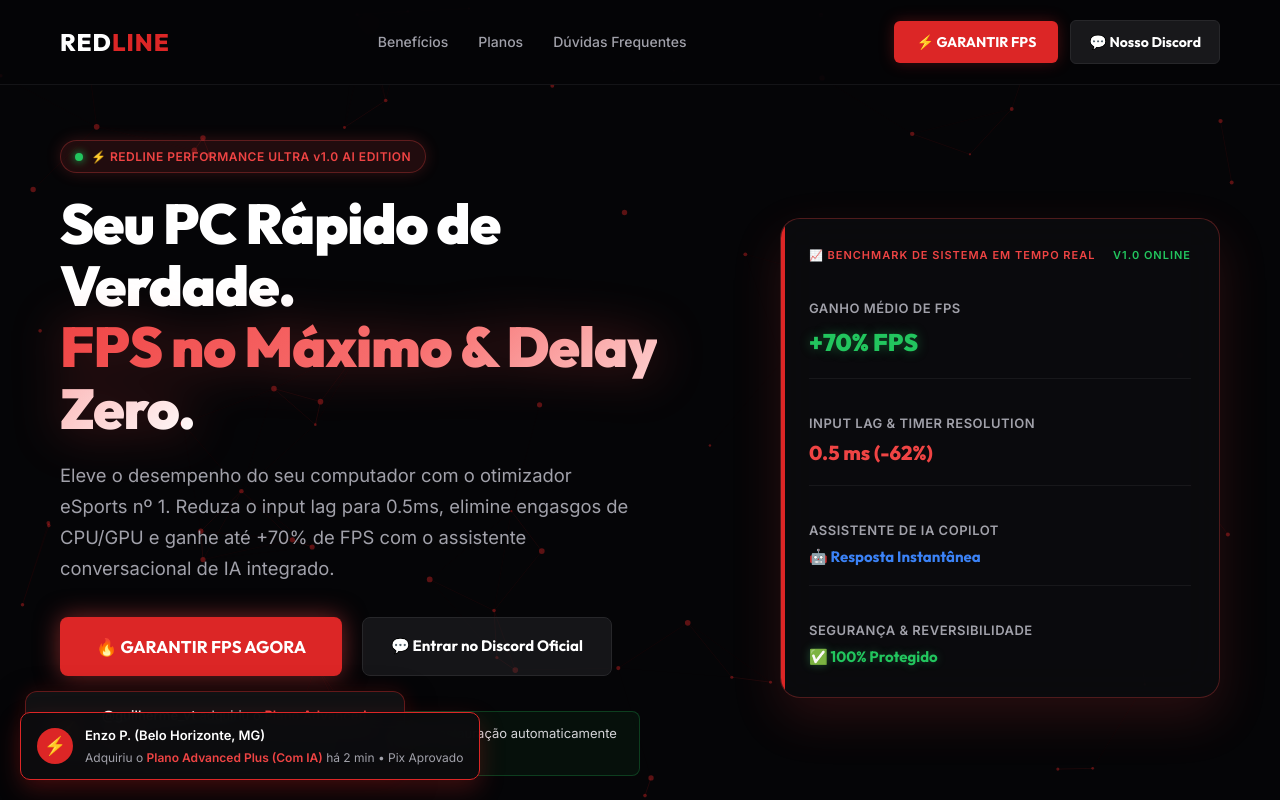
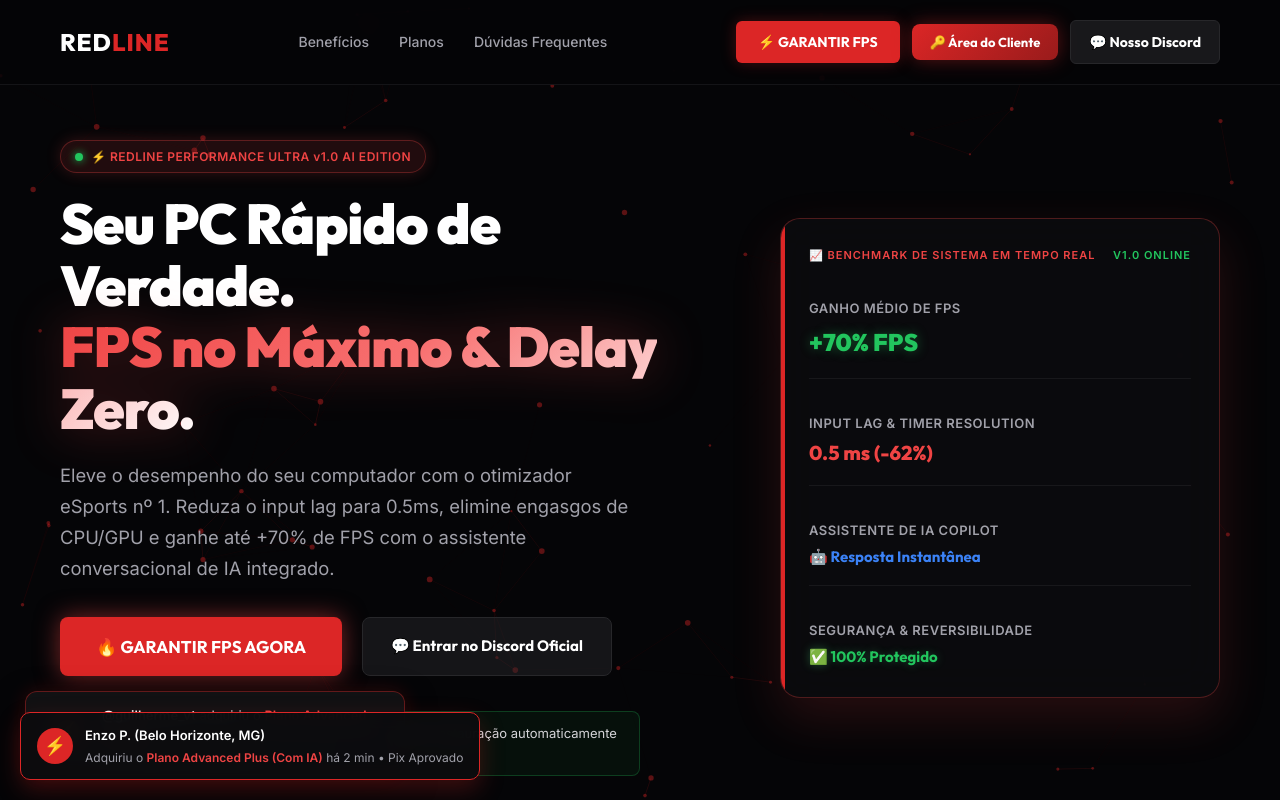
Before and after one commit to Trnnzin/alvin1, a plain HTML site: page index.html in a window 1280 px wide. Shown: the top 800 px of the page. Drawn offline with Linux system fonts and the light colour scheme; files whose address does not match are found by name.

Commit message:
Update index.html

```diff
--- a/index.html
+++ b/index.html
@@ -47,8 +47,8 @@
                 </ul>
                 <div class="nav-actions">
                     <a href="#planos" class="btn-cta">⚡ GARANTIR FPS</a>
-                    <a href="https://discord.gg/WPqj5nGjhD" target="_blank" class="btn-header-discord">💬 Nosso
-                        Discord</a>
+                    <button id="open-auth-modal-btn" onclick="if(typeof showAuthFormModal==='function')showAuthFormModal();" class="btn-primary" style="padding: 10px 18px; font-size: 13px; font-weight: 700; background: linear-gradient(135deg, #dc2626, #991b1b); border-radius: 8px; cursor: pointer; border: none; color: #fff; display: inline-flex; align-items: center; gap: 6px;">🔑 Área do Cliente</button>
+                    <a href="https://discord.gg/WPqj5nGjhD" target="_blank" class="btn-header-discord">💬 Nosso Discord</a>
                 </div>
             </nav>
         </header>
```
